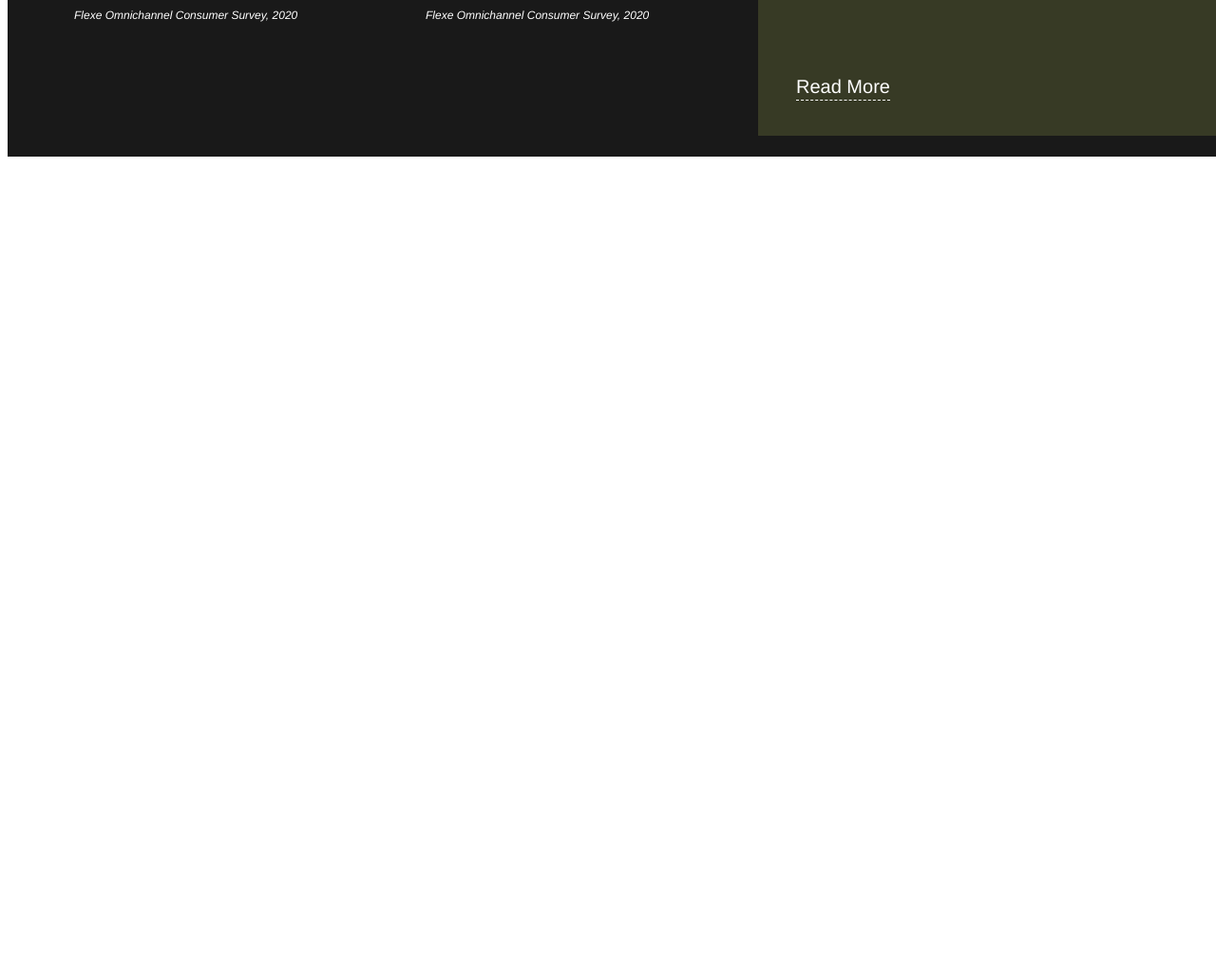
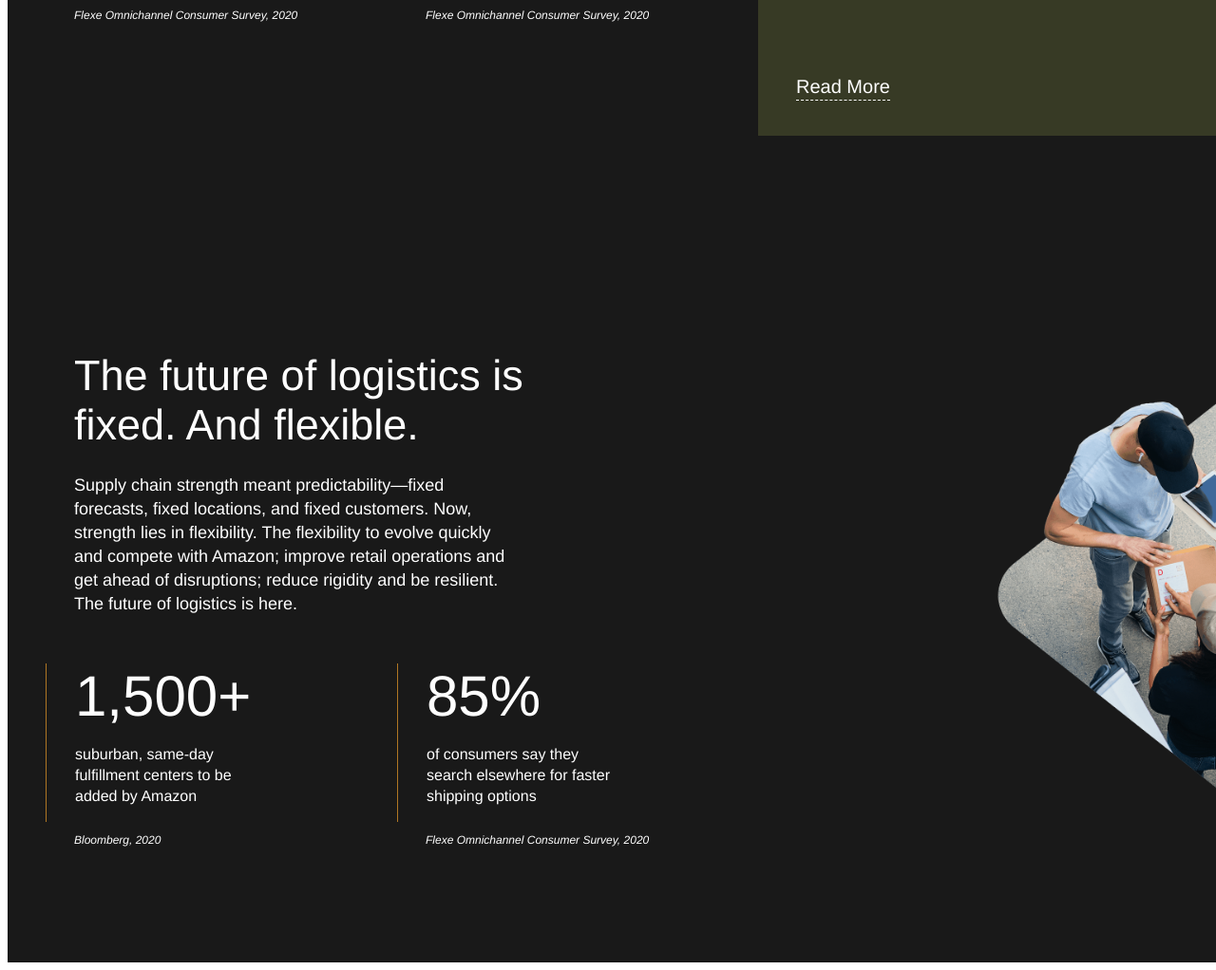
Before and after one commit to mateabaturina/Internship-9-CSS-Layout, a plain HTML site: page Flexe/index.html in a window 1280 px wide. Shown: the part 839-1861 px from the top of the page at 95% size. Before the commit the page ends 1012 px from the top, so only its background shows below. Drawn offline with Linux system fonts and the light colour scheme.

Commit message:
Creating third section

```diff
--- a/Flexe/index.html
+++ b/Flexe/index.html
@@ -7,6 +7,7 @@
     <meta name="viewport" content="width=device-width, initial-scale=1.0">
     <link rel="stylesheet" href="styles/firstSection.css">
     <link rel="stylesheet" href="styles/secondSection.css">
+    <link rel="stylesheet" href="styles/thirdSection.css">
     <title>Omnichannel Logistics Programs for the Modern Enterprise | Flexe</title>
 </head>
 
@@ -118,6 +119,41 @@
             </div>
         </div>
     </div>
+    <div class="thirdSectionHeader">
+        <div class="thirdSectionLeftBox">
+            <div class="thirdSectionLeftFirstBox">
+                <div>
+                    <h2 class="thirdSectionLeftBoxFirstText">The future of logistics is fixed. And flexible.</h2>
+                    <h3 class="thirdSectionLeftBoxSecondText">Supply chain strength meant predictability—fixed
+                        forecasts, fixed locations, and fixed customers. Now, strength lies in flexibility. The
+                        flexibility to evolve quickly and compete with Amazon; improve retail operations and get ahead
+                        of disruptions; reduce rigidity and be resilient. The future of logistics is here.</h3>
+                </div>
+            </div>
+
+            <div class="secondSectionHeaderBottomLeftSecondBox">
+                <div class="secondSectionHeaderBottomLeftSecondBoxLeftBox">
+                    <div class="secondSectionHeaderBottomLeftSecondBoxStyle">
+                        <h2 class="secondSectionHeaderBottomLeftSecondBoxNumbers">1,500+</h2>
+                        <h3 class="secondSectionHeaderBottomLeftSecondBoxText">suburban, same-day fulfillment centers to
+                            be added by Amazon</h3>
+                    </div>
+                    <p class="secondSectionHeaderBottomLeftSecondBoxSourceText">Bloomberg, 2020</p>
+                </div>
+                <div class="secondSectionHeaderBottomLeftSecondBoxRightBox">
+                    <div class="secondSectionHeaderBottomLeftSecondBoxStyle">
+                        <h2 class="secondSectionHeaderBottomLeftSecondBoxNumbers">85%</h2>
+                        <h3 class="secondSectionHeaderBottomLeftSecondBoxText">of consumers say they search elsewhere
+                            for faster shipping options</h3>
+                    </div>
+                    <p class="secondSectionHeaderBottomLeftSecondBoxSourceText">Flexe Omnichannel Consumer Survey, 2020</p>
+                </div>
+            </div>
+        </div>
+        <div class="thirdSectionRightBox">
+            <img src="./assets/mail-triangle.png" alt="mail-triangle picture" class="thirdSectionRightBoximage">
+        </div>
+    </div>
 </body>
 
 </html>
--- a/Flexe/styles/secondSection.css
+++ b/Flexe/styles/secondSection.css
@@ -5,7 +5,7 @@
     align-items: center;
     flex-direction: column;
     padding-top: 50px;
-    padding-bottom: 20px;
+    padding-bottom: 100px;
     width: 100%;
     min-width: 1500px;
 }
--- /dev/null
+++ b/Flexe/styles/thirdSection.css
@@ -0,0 +1,57 @@
+.thirdSectionHeader {
+    background-color: #191919;
+    display: flex;
+    justify-content: space-between;
+    align-items: center;
+    font-family: Lausanne,Helvetica Neue,arial,sans-serif;
+    color: #ffffff;
+    width: 100%;
+    min-width: 1500px;
+}
+
+.thirdSectionLeftBox {
+    display: flex;
+    justify-content: space-between;
+    align-items:flex-start;
+    flex-direction: column;
+    width: 50%;
+    min-width: 710px;
+    padding-left: 40px;
+    padding-top: 120px;
+}
+
+.thirdSectionLeftFirstBox {
+    padding-left: 30px;
+    padding-bottom: 20px;
+    width: 500px;
+}
+
+.thirdSectionLeftBoxFirstText {
+    font-size: 45px;
+    font-weight: lighter;
+    margin-top: 5px;
+    margin-bottom: 25px;
+}
+
+.thirdSectionLeftBoxSecondText {
+    font-size: 18px;
+    font-weight: lighter;
+    width: 465px;
+    margin-bottom: 30px;
+    line-height: 25px;
+}
+
+.thirdSectionRightBox {
+    display: flex;
+    align-items:flex-end;
+    font-family: Lausanne,Helvetica Neue,arial,sans-serif;
+    width: 50%;
+    min-width: 750px;
+}
+
+.thirdSectionRightBoximage {
+    margin-right: 0px;
+    height: 768.4px;
+    width: 750px;
+    align-self:flex-end;
+}
```
